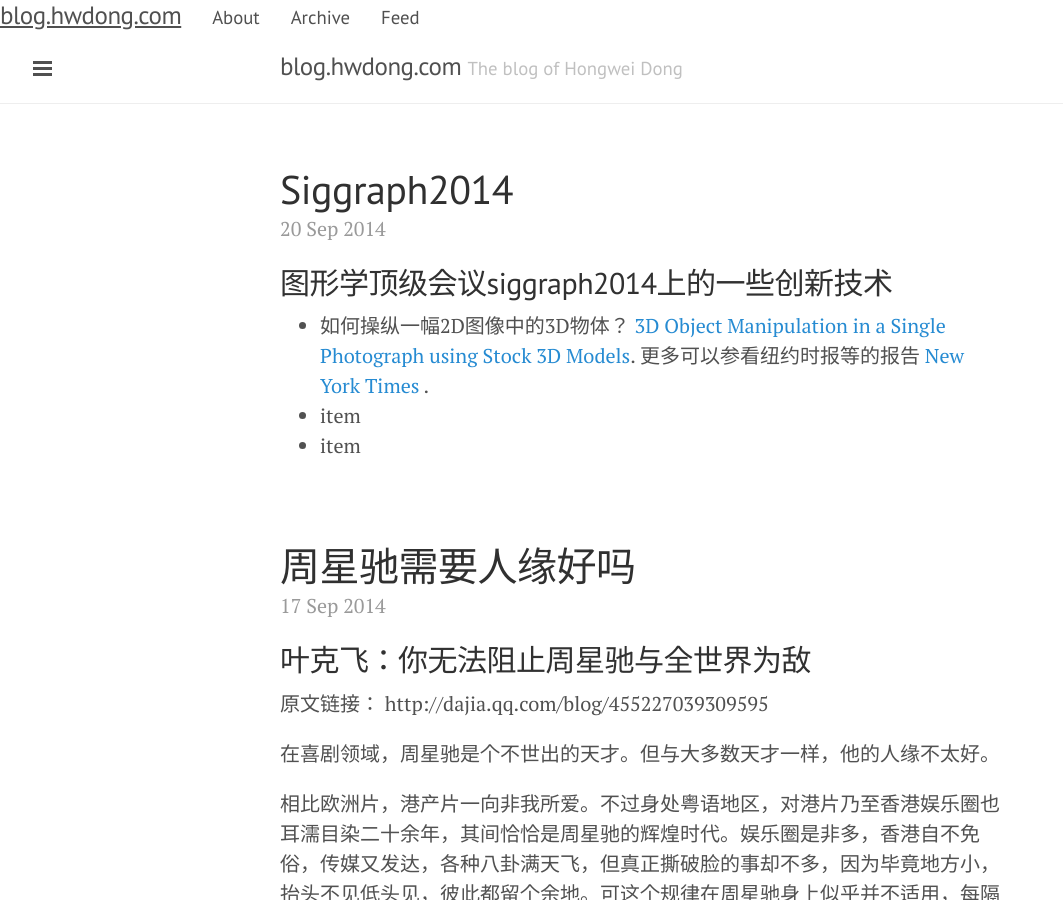
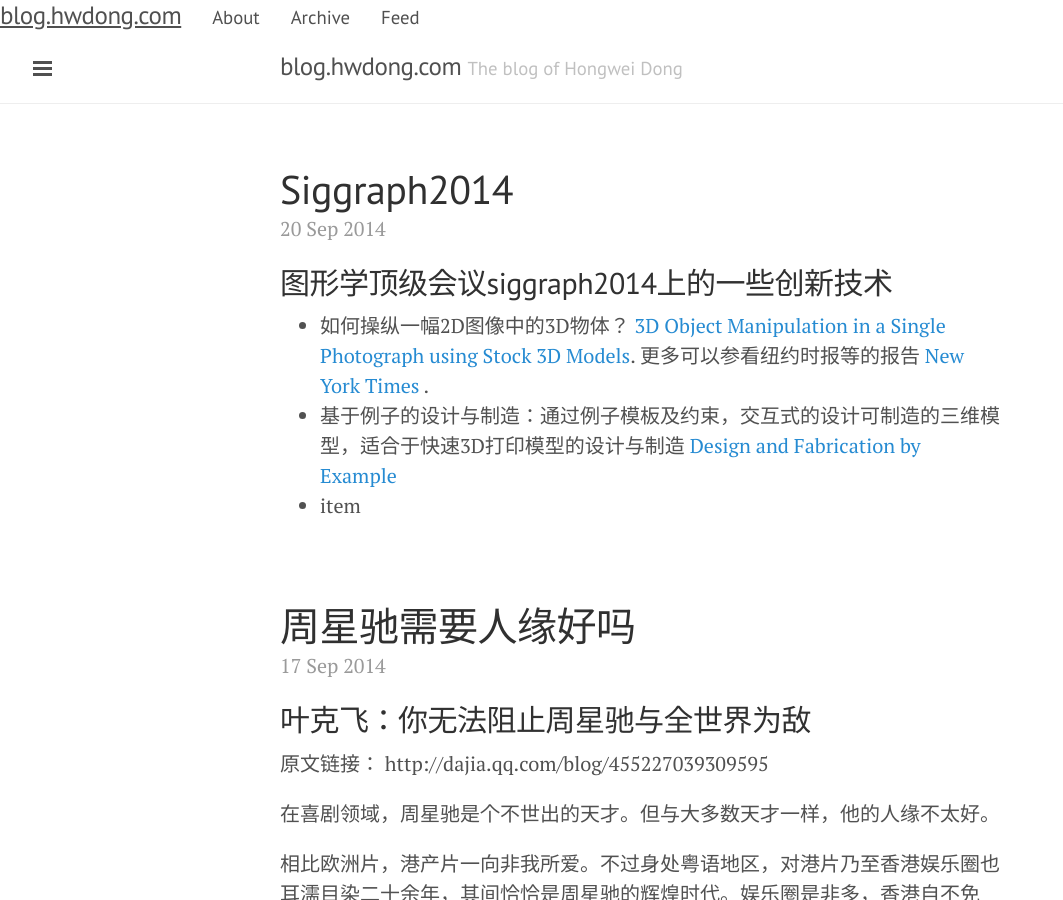
Before and after one commit to hwdong/hwdong-old.github.io, a Jekyll site: the page built from index.html, in a window 1280 px wide and 900 px high. Shown: the whole window, without its empty margins (0-1063 px from the left). Built offline with Jekyll 4.4.1, drawn with Linux system fonts in a browser that asks for light colours; Markdown is read by kramdown in place of the engine named in the settings; the list of posts is cut into pages by our own code.

Commit message:
Updated 2014-09-20-SIGGRAPH2014.md

```diff
--- a/_posts/2014-09-20-SIGGRAPH2014.md
+++ b/_posts/2014-09-20-SIGGRAPH2014.md
@@ -6,5 +6,5 @@ published: true
 
 - 如何操纵一幅2D图像中的3D物体？
  [3D Object Manipulation in a Single Photograph using Stock 3D Models](http://www.cs.cmu.edu/~om3d/). 更多可以参看纽约时报等的报告 [ New York Times](http://www.nytimes.com/2014/08/12/science/3-d-tool-guesses-what-a-photo-is-missing.html) .
+- 基于例子的设计与制造：通过例子模板及约束，交互式的设计可制造的三维模型，适合于快速3D打印模型的设计与制造 [Design and Fabrication by Example](http://fabbyexample.csail.mit.edu/)
 - item
-- item
```
